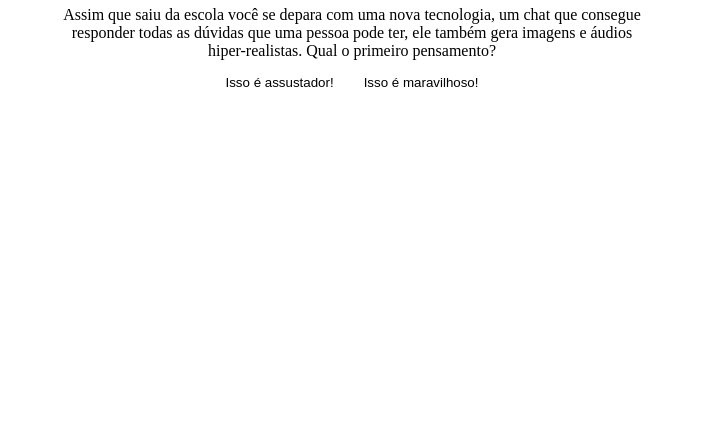
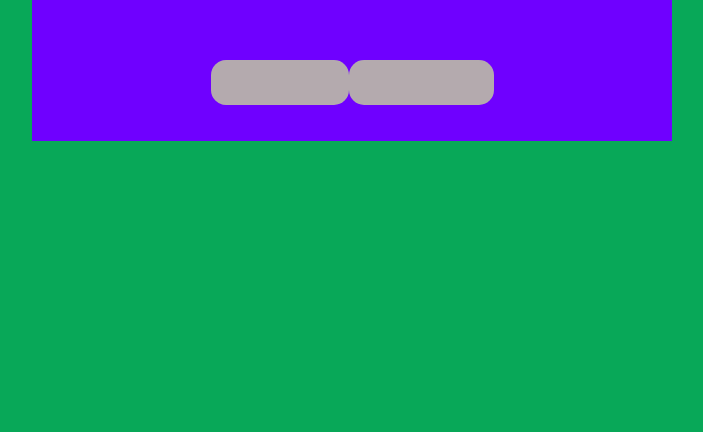
Before and after one commit to rodrigo761/inteligencia-artificial, a plain HTML site: page index.html in a window 1280 px wide. Shown: the part 384-816 px from the top of the page, without its empty margins (288-991 px from the left). Drawn offline with Linux system fonts and the light colour scheme.

Commit message:
style.css

```diff
--- a/style.css
+++ b/style.css
@@ -1,11 +1,12 @@
-root{
-    --cor-fundo: #6e046e;
+:root{
+    --cor-fundo: #08a858;
     --cor-principal: #6f00ff;
     --cor-secundaria: #b4aaae;
     --cor-destaque: #00ff73;
     --cor-texto: #0c151600;
 
 }
+
 body {
     background-color: var(--cor-fundo);
     color: var(--cor-texto);
```
